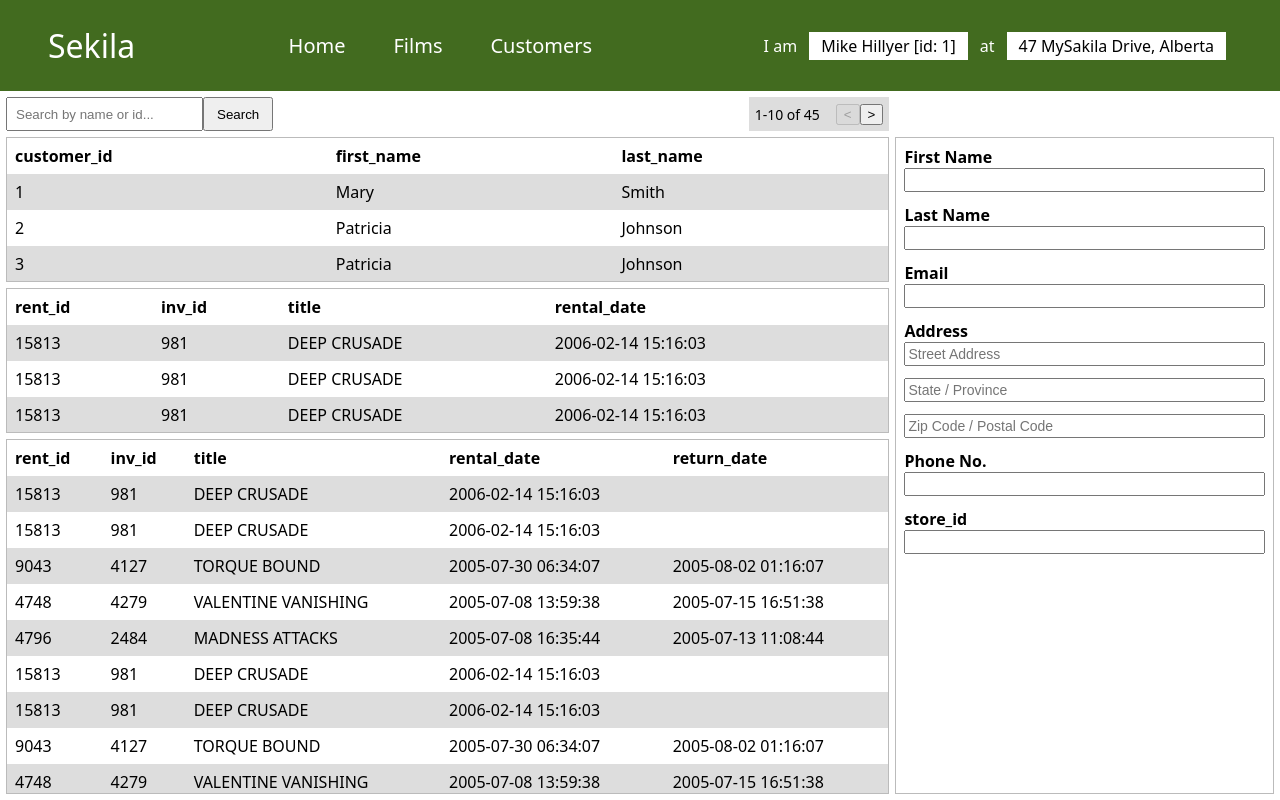
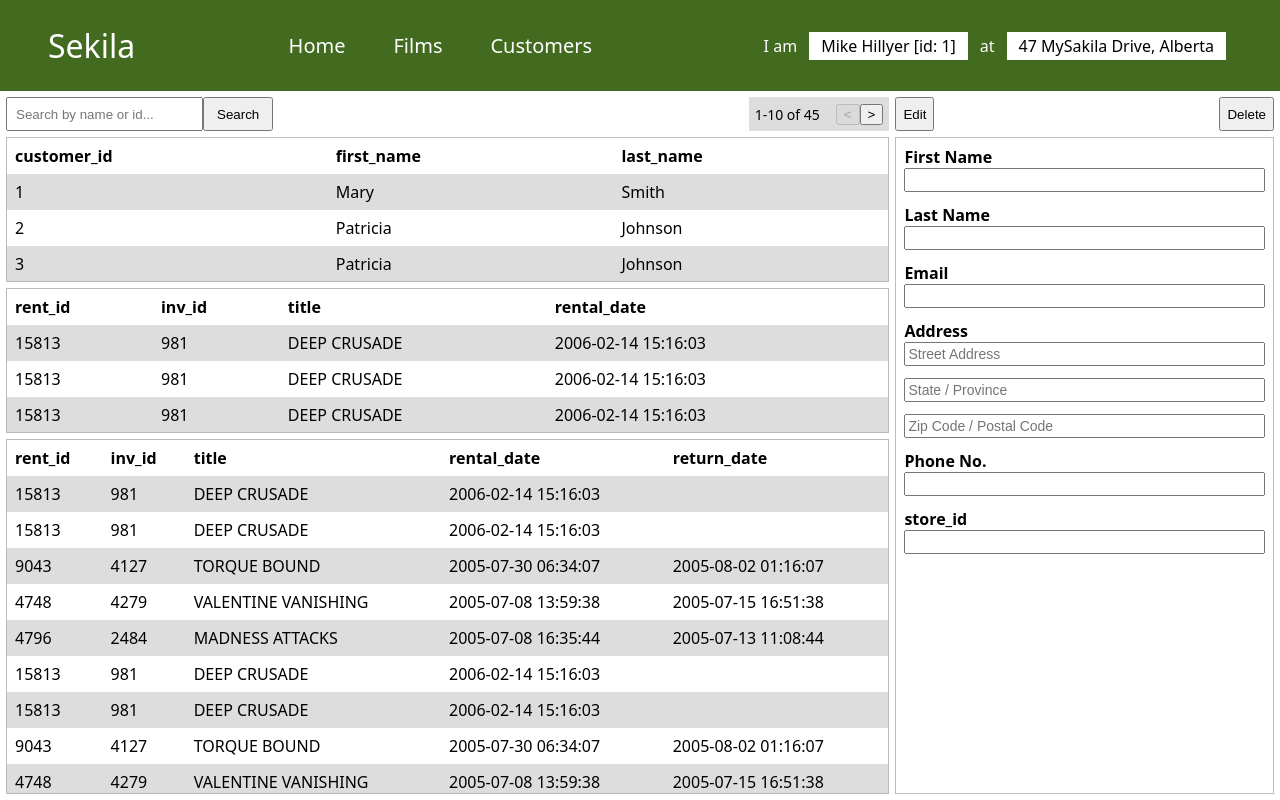
Before and after one commit to CapuchinoGaming/sakila_frontend, a React (Vite) app in the folder my-website/: page / in a window 1280 px wide. Built offline with nearby package versions, Linux system fonts and the light colour scheme.

Commit message:
feat(customer-table-right): add edit and delete buttons
Add LineContainerRight to customer-page-right.
Add placeholder edit and delete buttons.
Replace <text> HTML tags with <p> in Session component to resolve console warning.

```diff
--- a/my-website/src/components/LineContainerRight.jsx
+++ b/my-website/src/components/LineContainerRight.jsx
@@ -1,7 +1,23 @@
 function LineContainerRight() {
+    const placeholder1 = () => {
+        // TODO: Add edit logic here
+        console.log("Edit clicked");
+    };
+
+    const placeholder2 = () => {
+        // TODO: Add delete logic here
+        console.log("Delete clicked");
+    };
 
     return (
         <div className="line-container">
+            <button onClick={placeholder1}>
+                Edit
+            </button>
+
+            <button onClick={placeholder2}>
+                Delete
+            </button>
         </div>
     )
 }
--- a/my-website/src/components/Session.jsx
+++ b/my-website/src/components/Session.jsx
@@ -1,9 +1,9 @@
 function Session() {
     return (
         <div className="session">
-            <text>I am</text>
+            <p>I am</p>
             <li>Mike Hillyer [id: 1]</li>
-            <text>at</text>
+            <p>at</p>
             <li>47 MySakila Drive, Alberta</li>
         </div>
     )
--- a/my-website/src/index.css
+++ b/my-website/src/index.css
@@ -51,8 +51,9 @@ nav .bar .links {
   color: white;
   background-color:#426B1F;
 }
-.session text {
-  padding: 3px 12px;
+.session p {
+  margin: auto;
+  padding: 0px 12px;
 }
 .session li {
   color: black;
```
Also changed, not shown: 1 other file (tests, documents, lock files or other folders).
